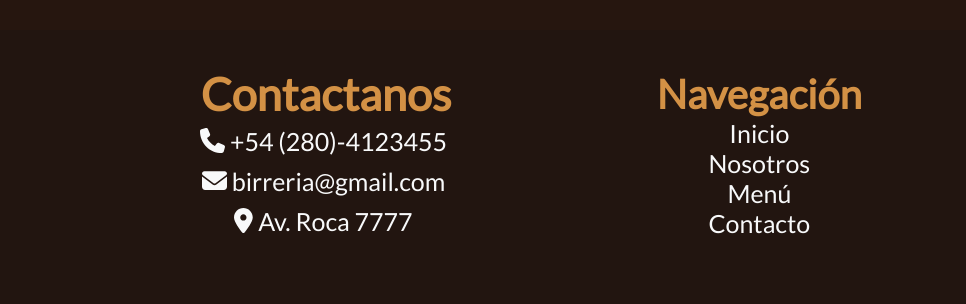
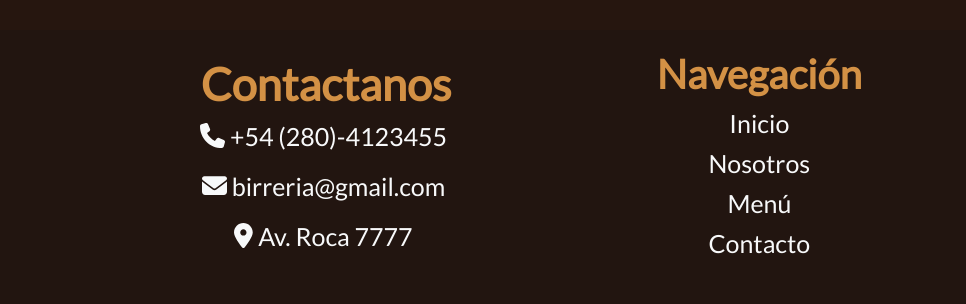
Before and after one commit to Santipac/Bar, a plain HTML site: page index.html in a window 1280 px wide. Shown: the part 1595-1899 px from the top of the page, 314-1280 px from the left. Drawn offline with Linux system fonts and the light colour scheme.

Commit message:
footer fixed

```diff
--- a/sass/layout/_footer.scss
+++ b/sass/layout/_footer.scss
@@ -37,7 +37,7 @@
             text-align: center;
         }
         &--child{
-            padding: .5rem 0;
+            padding: 1rem;
             font-size: clamp(1.8rem, 5vw, 2.5rem);
             display: flex;
             justify-content: center;
@@ -45,6 +45,9 @@
             color: $white-color;
             p{
                 margin: 0 .5rem;
+            }
+            &:last-child{
+                padding-bottom: 0;
             }
         }
     }
@@ -61,7 +64,9 @@
             color: $gold-color;
         }
         a{
-
+            &:not(a:first-child){
+                padding-top: 1rem;
+            }
             text-decoration: none;
             color: $white-color;
             font-size: clamp(1.8rem, 5vw, 2.5rem);
```
Also changed, not shown: css/main.css, 1 other file.
